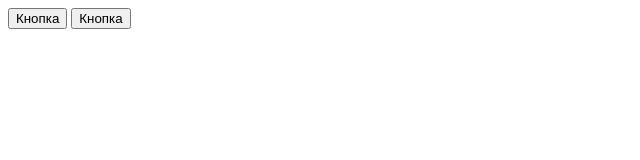
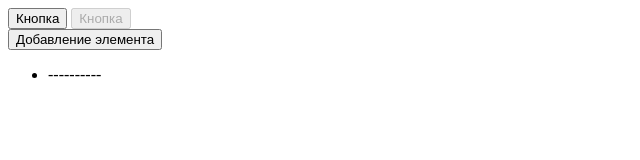
Before and after one commit to AleksandrIIsys/JavaScript, a plain HTML site: page HM/index.html in a window 1280 px wide. Shown: the whole page, without its empty margins (0-640 px from the left). Drawn offline with Linux system fonts and the light colour scheme.

Commit message:
Update index.html

```diff
--- a/HM/index.html
+++ b/HM/index.html
@@ -7,8 +7,12 @@
 </head>
 <body>
 <input type="button" value="Кнопка" class='button2'>
-<input type="button" value="Кнопка" class='button1'>
+<input type="button" value="Кнопка" class='button1' disabled>
 <font color = "white"><----- лучше не нажимай</font>
+<div><input type="button" value="Добавление элемента" class='button3'></div>
+<ul class="Tab">
+    <li>----------</li>
+</ul>
 <script src = 'script.js'></script>
 </body>
 </html>
```
